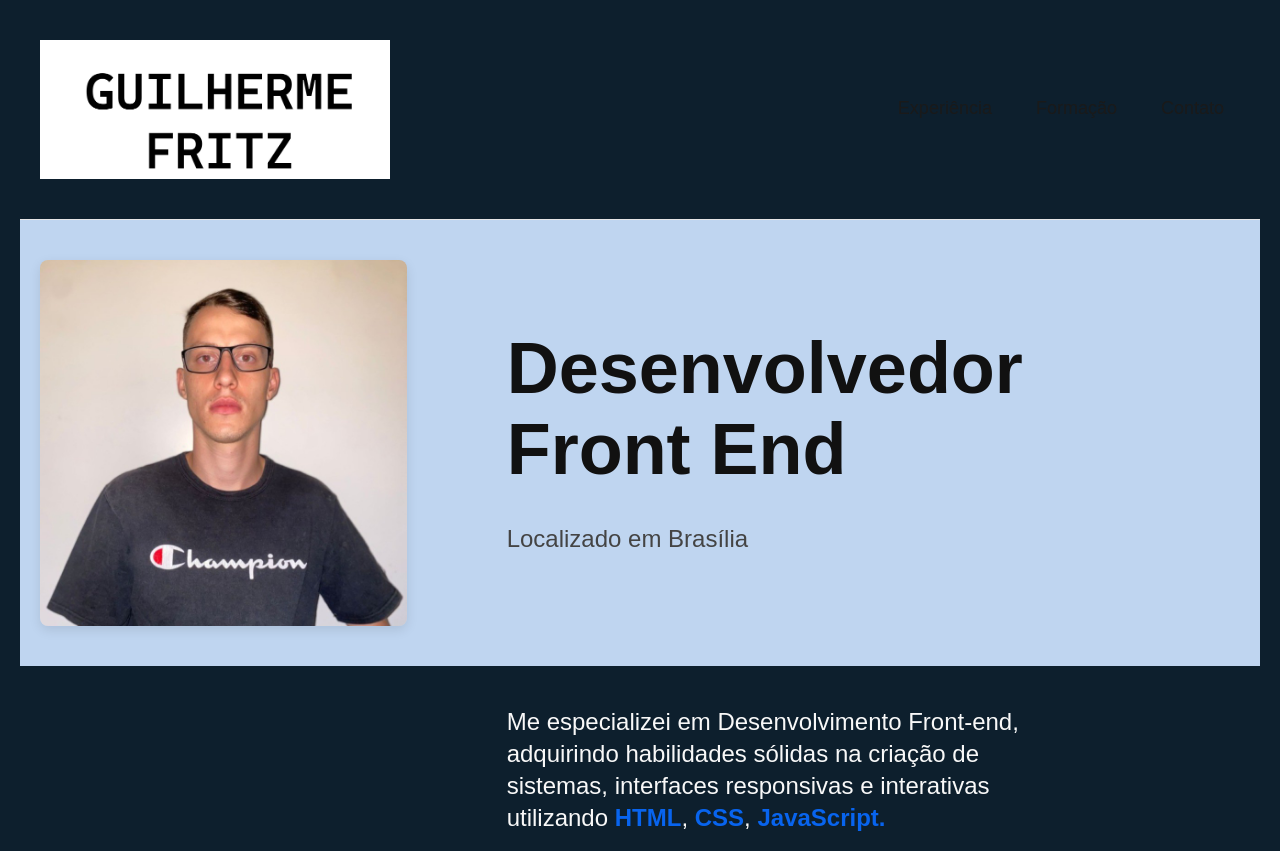
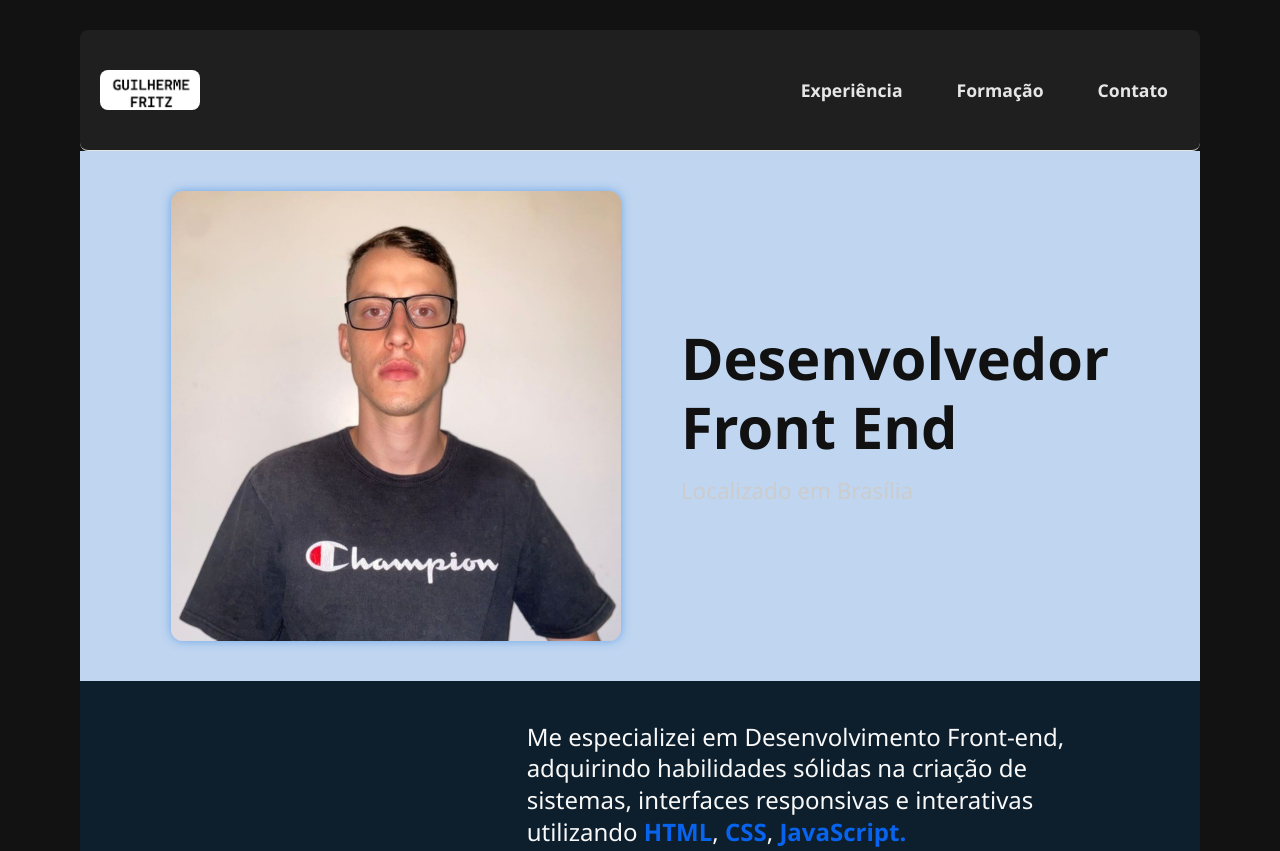
Before and after one commit to guilhermefritz/Portfolio-Guilherme-Fritz, a plain HTML site: page index.html in a window 1280 px wide. Shown: the top 851 px of the page. Drawn offline with Linux system fonts and the light colour scheme.

Commit message:
Portfolio

```diff
--- /dev/null
+++ b/css/responsive.css
@@ -0,0 +1,173 @@
+/* Reset básico */
+* {
+  box-sizing: border-box;
+  margin: 0;
+  padding: 0;
+}
+
+body {
+  font-family: "Segoe UI", Tahoma, Geneva, Verdana, sans-serif;
+  font-size: 16px;
+  padding: 10px;
+  background-color: #121212;
+  color: #070707;
+  line-height: 1.6;
+}
+
+/* Cabeçalho */
+header {
+  display: flex;
+  justify-content: space-between;
+  align-items: center;
+  padding: 15px 10px;
+  background-color: #1f1f1f;
+  border-radius: 8px;
+  margin-bottom: 30px;
+}
+
+header img {
+  width: 100px;
+  max-width: 100px;
+  height: auto;
+  border-radius: 8px;
+}
+
+/* Menu */
+.header-menu {
+  list-style: none;
+  display: flex;
+  gap: 20px;
+}
+
+.header-menu li a {
+  color: #e6e6e6;
+  text-decoration: none;
+  font-weight: 600;
+  padding: 8px 12px;
+  border-radius: 6px;
+  transition: background-color 0.3s ease;
+}
+
+.header-menu li a:hover {
+  background-color: #4a90e2;
+}
+
+/* Main introdução */
+.introducao {
+  display: flex;
+  flex-direction: column;
+  align-items: center;
+  gap: 25px;
+  padding: 10px 20px;
+}
+
+.introducao img {
+  width: 100%;
+  max-width: 450px;
+  height: auto;
+  border-radius: 12px;
+  box-shadow: 0 0 10px rgba(74, 144, 226, 0.7);
+}
+
+.introducao div h1 {
+  font-size: 2rem;
+  margin-bottom: 12px;
+  line-height: 1.2;
+}
+
+.introducao div p {
+  font-size: 1.1rem;
+  color: #ccc;
+}
+
+/* Media queries */
+
+/* Tablets e desktops */
+@media screen and (min-width: 768px) {
+  body {
+    font-size: 18px;
+    padding: 20px 40px;
+  }
+
+  header img {
+    width: 120px;
+  }
+
+  .introducao {
+    flex-direction: row;
+    justify-content: center;
+    gap: 60px;
+    padding: 40px 20px;
+  }
+
+  .introducao div h1 {
+    font-size: 2.8rem;
+  }
+
+  .introducao div p {
+    font-size: 1.3rem;
+  }
+
+  .header-menu {
+    gap: 30px;
+  }
+}
+
+/* Desktops maiores */
+@media screen and (min-width: 1024px) {
+  body {
+    font-size: 20px;
+    padding: 30px 80px;
+  }
+
+  header img {
+    width: 140px;
+  }
+
+  .introducao div h1 {
+    font-size: 3.6rem;
+  }
+
+  .introducao div p {
+    font-size: 1.4rem;
+  }
+
+  .header-menu li a {
+    font-size: 1.1rem;
+  }
+}
+.menu-toggle {
+  background: none;
+  border: none;
+  color: #fff;
+  font-size: 2rem;
+  cursor: pointer;
+  display: none;
+}
+
+/* Menu escondido no mobile */
+@media (max-width: 767px) {
+  .menu-toggle {
+    display: block;
+  }
+
+  .header-menu {
+    display: none;
+    flex-direction: column;
+    background-color: #1f1f1f;
+    position: absolute;
+    top: 70px;
+    right: 10px;
+    width: 200px;
+    border-radius: 8px;
+    padding: 10px;
+  }
+
+  .header-menu.active {
+    display: flex;
+  }
+
+  .header-menu li a {
+    padding: 10px;
+  }
+}
--- a/css/style.css
+++ b/css/style.css
@@ -4,3 +4,4 @@
 @import "./introducao.css";
 @import "./formacao.css";
 @import "./footer.css";
+@import url("responsive.css");
--- a/index.html
+++ b/index.html
@@ -12,6 +12,7 @@
 <body>
   <header class="header">
     <img src="/img/Fritz.jpg" alt="Lobo" width="350" height="260">
+    <button class="menu-toggle" aria-label="Abrir menu">☰</button>
     <nav>
       <ul class="header-menu">
         <li><a href="#experiencia">Experiência</a></li>
```
